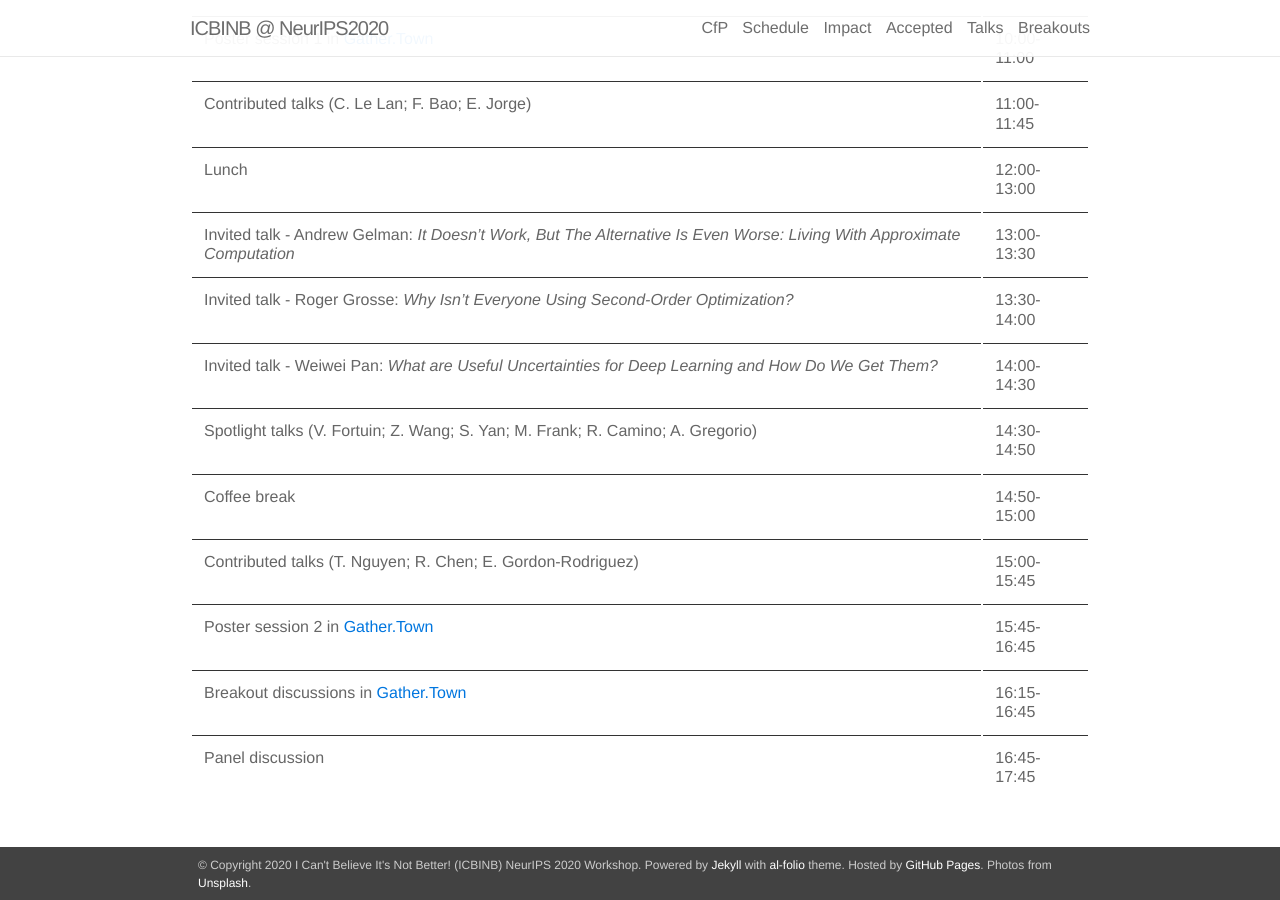
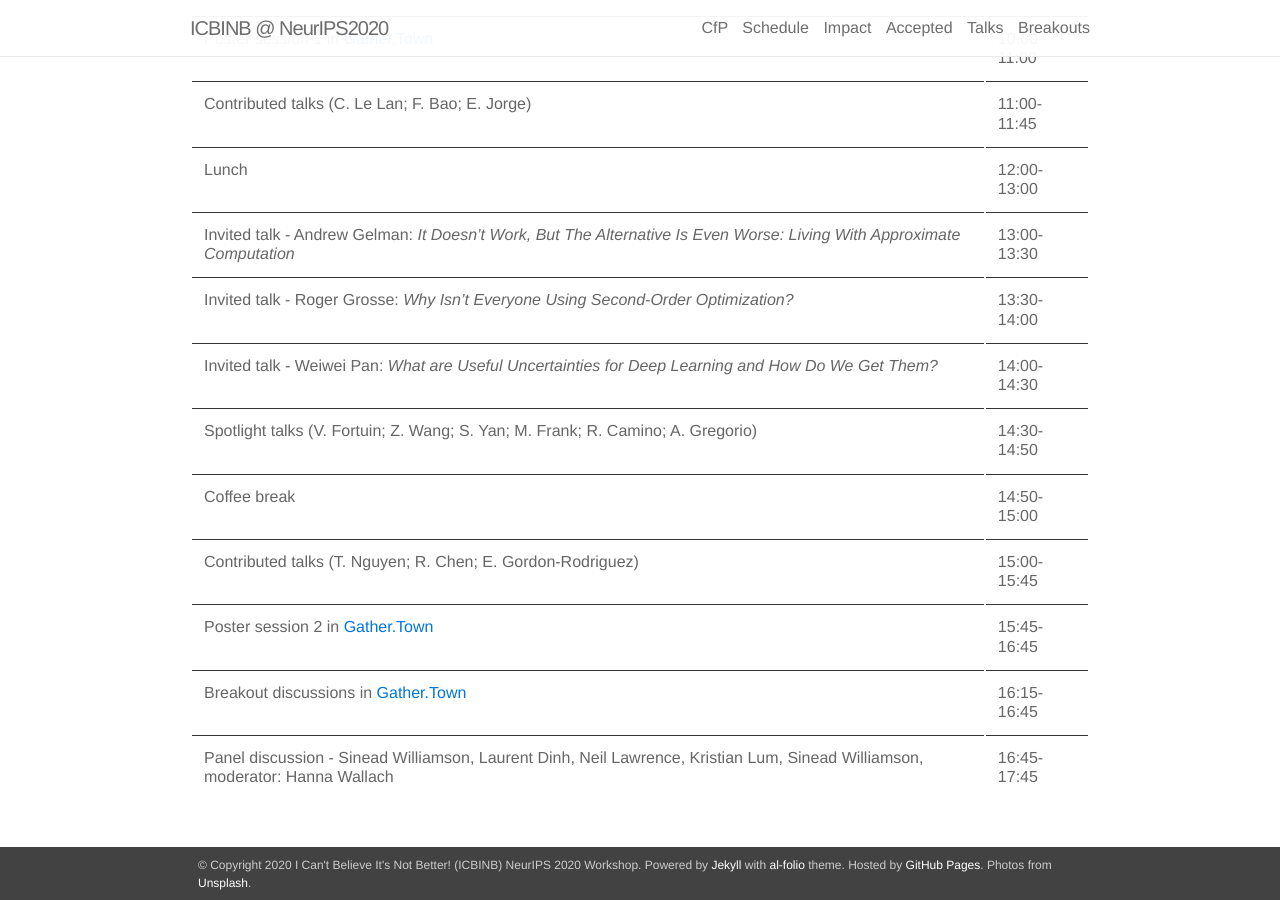
Before and after one commit to ml-retrospectives/icml2020, a Jekyll site: the page built from _pages/02_schedule.md, in a window 1280 px wide and 900 px high, scrolled down 767 px. Built offline with Jekyll 4.4.1, drawn with Linux system fonts in a browser that asks for light colours; nearby versions of some CDN libraries.

Commit message:
added panelists

```diff
--- a/_pages/02_schedule.md
+++ b/_pages/02_schedule.md
@@ -30,4 +30,4 @@ You can find the schedule below. All times are Eastern Standard Time (EST).
 | Contributed talks (T. Nguyen; R. Chen; E. Gordon-Rodriguez)       | 15:00-15:45 |
 | Poster session 2 in [Gather.Town](https://gather.town/app/5163xhrHdSWrUZsG/ICBINB)                    | 15:45-16:45 |
 | Breakout discussions in [Gather.Town](https://gather.town/app/5163xhrHdSWrUZsG/ICBINB)                 | 16:15-16:45 |
-| Panel discussion                      | 16:45-17:45 |
+| **Panel discussion** - Sinead Williamson, Laurent Dinh, Neil Lawrence, Kristian Lum, Sinead Williamson, moderator: Hanna Wallach                      | 16:45-17:45 |
```
